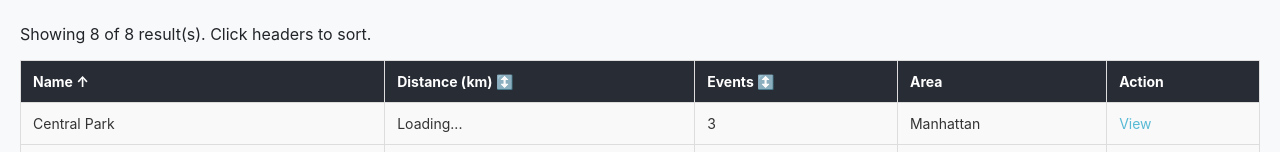
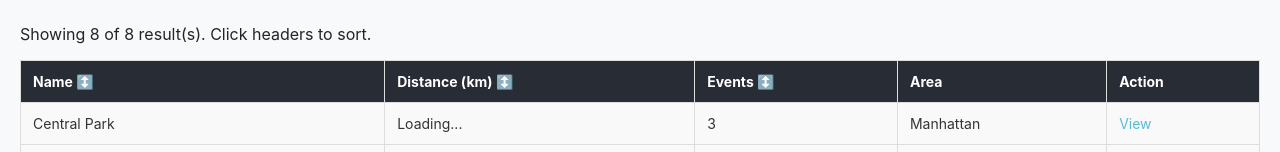
Before and after one commit to TyPurp/CSCI2720-Project, a React (Create React App) app in the folder frontend/: page /locations in a window 1280 px wide. Shown: the part 219-371 px from the top of the page. Built offline with nearby package versions, Linux system fonts and the light colour scheme; no server answers.

Commit message:
name sorting

```diff
--- a/frontend/src/routes/locations.jsx
+++ b/frontend/src/routes/locations.jsx
@@ -60,7 +60,7 @@ export default function Locations() {
         <table style={styles.table}>
           <thead>
             <tr>
-              <th style={styles.th} onClick={() => handleSort('nameEn')}>Name {getSortIndicator('name')}</th>
+              <th style={styles.th} onClick={() => handleSort('nameEn')}>Name {getSortIndicator('nameEn')}</th>
               <th style={styles.th} onClick={() => handleSort('distance')}>Distance (km) {getSortIndicator('distance')}</th>
               <th style={styles.th} onClick={() => handleSort('events')}>Events {getSortIndicator('events')}</th>
               <th style={styles.th}>Area</th>
```
